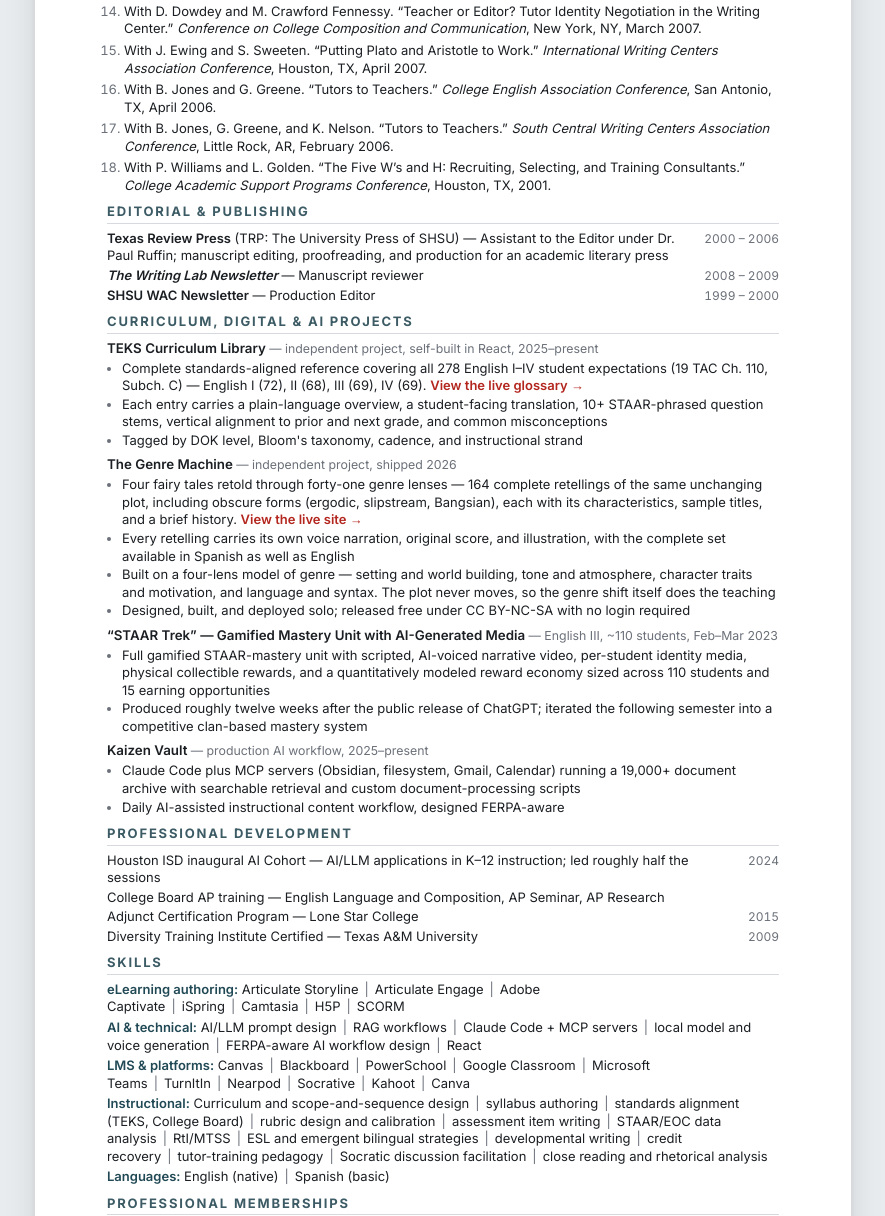
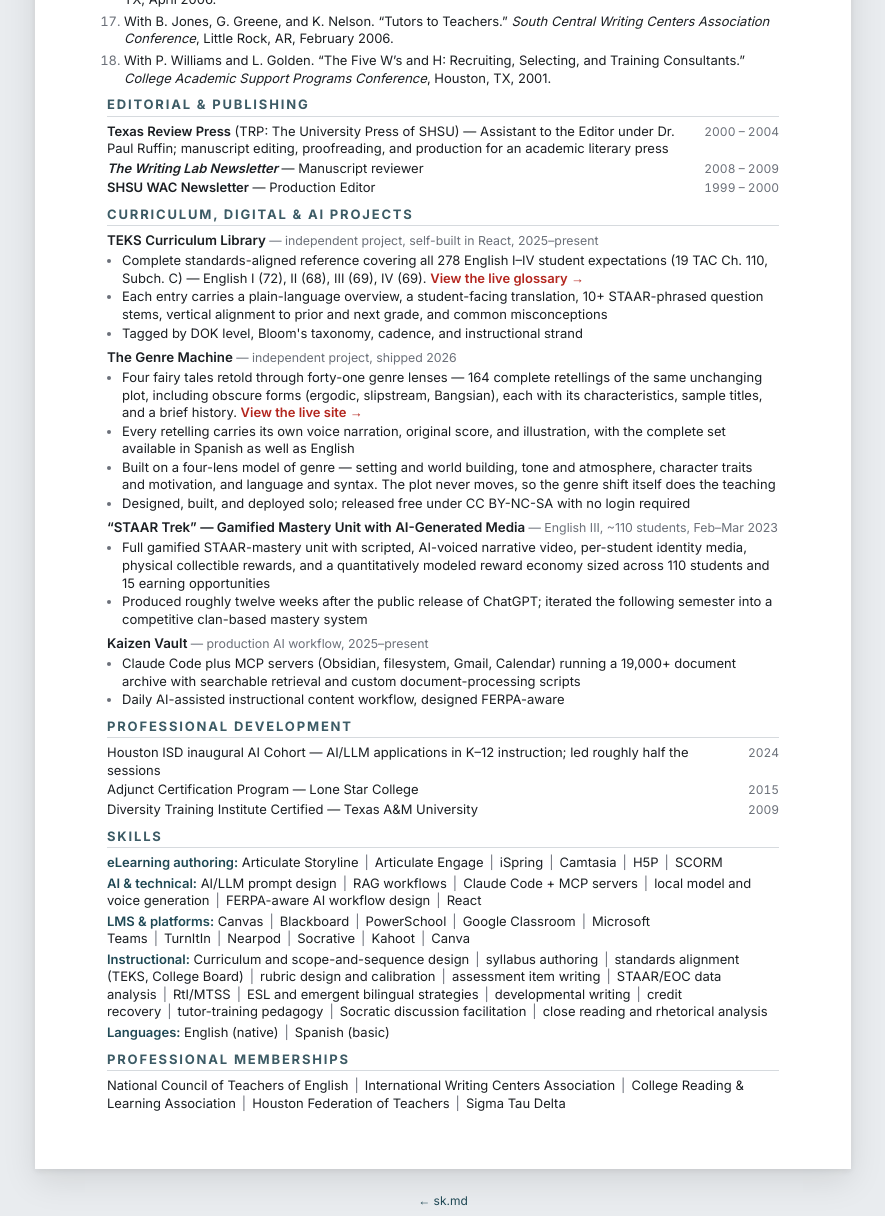
Before and after one commit to Kaminczak/CV, a plain HTML site: page cv.html in a window 1280 px wide. Shown: the part 2154-3370 px from the top of the page, without its empty margins (197-1082 px from the left). Drawn offline with Linux system fonts and the light colour scheme.

Commit message:
cv: remove Graphic Novels elective and AP items, TRP dates 2000-2004, drop Captivate
Co-Authored-By: Claude Opus 5.5 <noreply@anthropic.com>

```diff
--- a/cv.html
+++ b/cv.html
@@ -201,7 +201,6 @@
       <ul class="bullets">
         <li>Developed TEKS-aligned warm-ups, lessons, and assessments for English I in an ESL-majority environment</li>
         <li>Built scaffolded writing prompts and reading guides adapted for emergent bilingual learners</li>
-        <li>Designed an AP Course Audit–compliant AP English Language and Composition course: a 7-unit, 28-week scope and sequence dual-aligned to College Board Big Ideas and Essential Skills and to Texas ELA TEKS, with weighted assessment architecture and an AP 9-point rubric conversion table</li>
       </ul>
     </div>
 
@@ -213,7 +212,6 @@
       <ul class="bullets">
         <li>Designed and implemented English I, English II, English III, and Reading III curriculum aligned to STAAR redesign standards; campus rating improved D → B during tenure</li>
         <li>Taught fully online for the COVID closure — roughly three semesters of full-time virtual secondary English instruction via Microsoft Teams, Nearpod, Kahoot, and Canva, followed by concurrent in-person/remote sections through phased reopening; supported colleagues' transition to online instruction</li>
-        <li>Built and taught a full-year Graphic Novels elective (English IV) covering <em>Watchmen</em>, <em>Maus</em>, <em>Persepolis</em>, and <em>American Born Chinese</em>; authored the diagnostic and vocabulary materials and managed parent content disclosure and opt-out for mature texts</li>
         <li>Delivered Texas College Bridge (TEA/Texas OnCourse) online college-readiness instruction</li>
         <li>T-TESS rating: Proficient</li>
       </ul>
@@ -276,7 +274,7 @@
     <h2>Editorial &amp; Publishing</h2>
     <div class="row">
       <div class="label"><strong>Texas Review Press</strong> (TRP: The University Press of SHSU) — Assistant to the Editor under Dr. Paul Ruffin; manuscript editing, proofreading, and production for an academic literary press</div>
-      <div class="meta">2000 – 2006</div>
+      <div class="meta">2000 – 2004</div>
     </div>
     <div class="row">
       <div class="label"><strong><em>The Writing Lab Newsletter</em></strong> — Manuscript reviewer</div>
@@ -334,10 +332,6 @@
       <div class="meta">2024</div>
     </div>
     <div class="row">
-      <div class="label">College Board AP training — English Language and Composition, AP Seminar, AP Research</div>
-      <div class="meta"></div>
-    </div>
-    <div class="row">
       <div class="label">Adjunct Certification Program — Lone Star College</div>
       <div class="meta">2015</div>
     </div>
@@ -350,7 +344,7 @@
   <section>
     <h2>Skills</h2>
     <p class="inline-list"><span class="skillhead">eLearning authoring:</span>
-      Articulate Storyline<span class="pipe">|</span>Articulate Engage<span class="pipe">|</span>Adobe Captivate<span class="pipe">|</span>iSpring<span class="pipe">|</span>Camtasia<span class="pipe">|</span>H5P<span class="pipe">|</span>SCORM
+      Articulate Storyline<span class="pipe">|</span>Articulate Engage<span class="pipe">|</span>iSpring<span class="pipe">|</span>Camtasia<span class="pipe">|</span>H5P<span class="pipe">|</span>SCORM
     </p>
     <p class="inline-list"><span class="skillhead">AI &amp; technical:</span>
       AI/LLM prompt design<span class="pipe">|</span>RAG workflows<span class="pipe">|</span>Claude Code + MCP servers<span class="pipe">|</span>local model and voice generation<span class="pipe">|</span>FERPA-aware AI workflow design<span class="pipe">|</span>React
```
